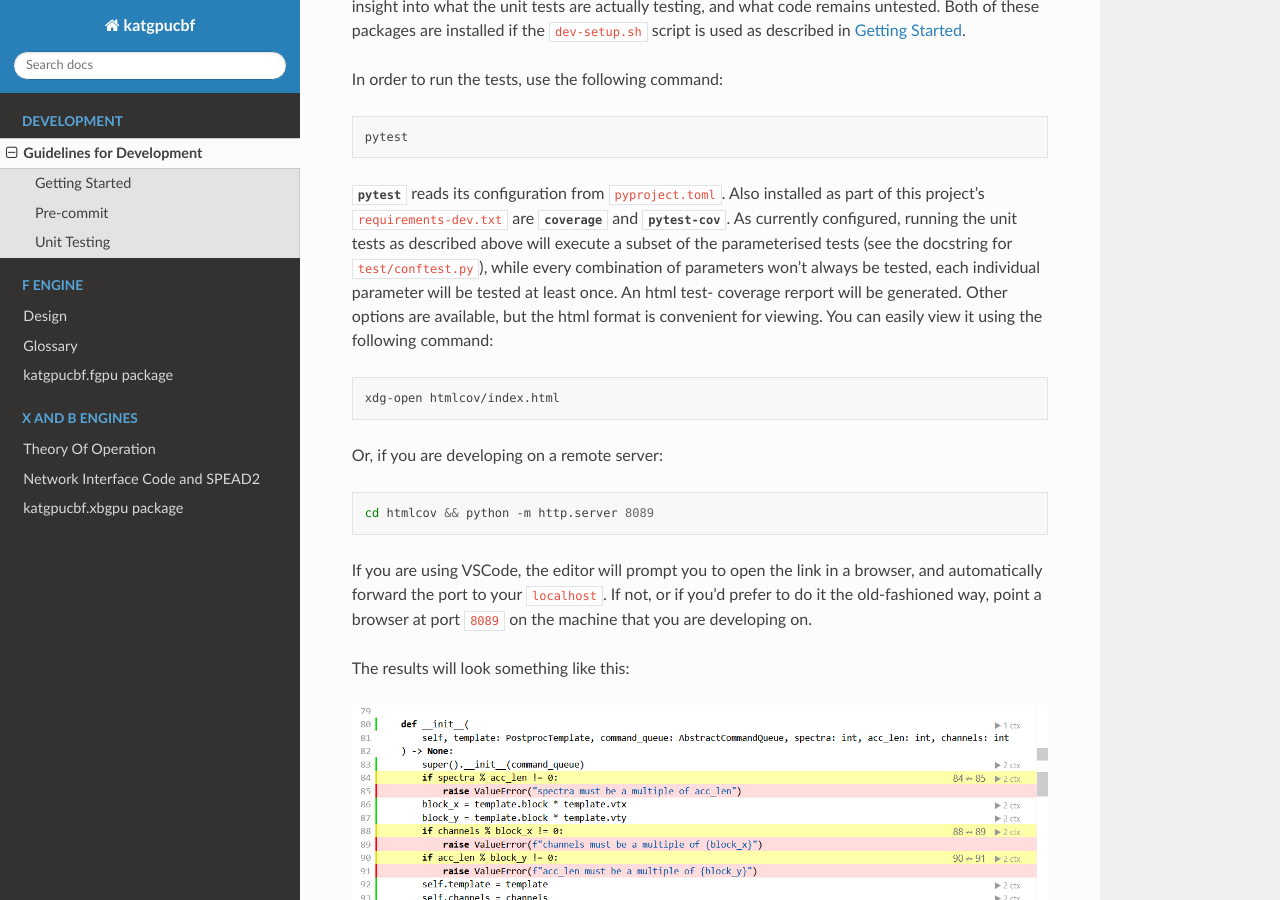
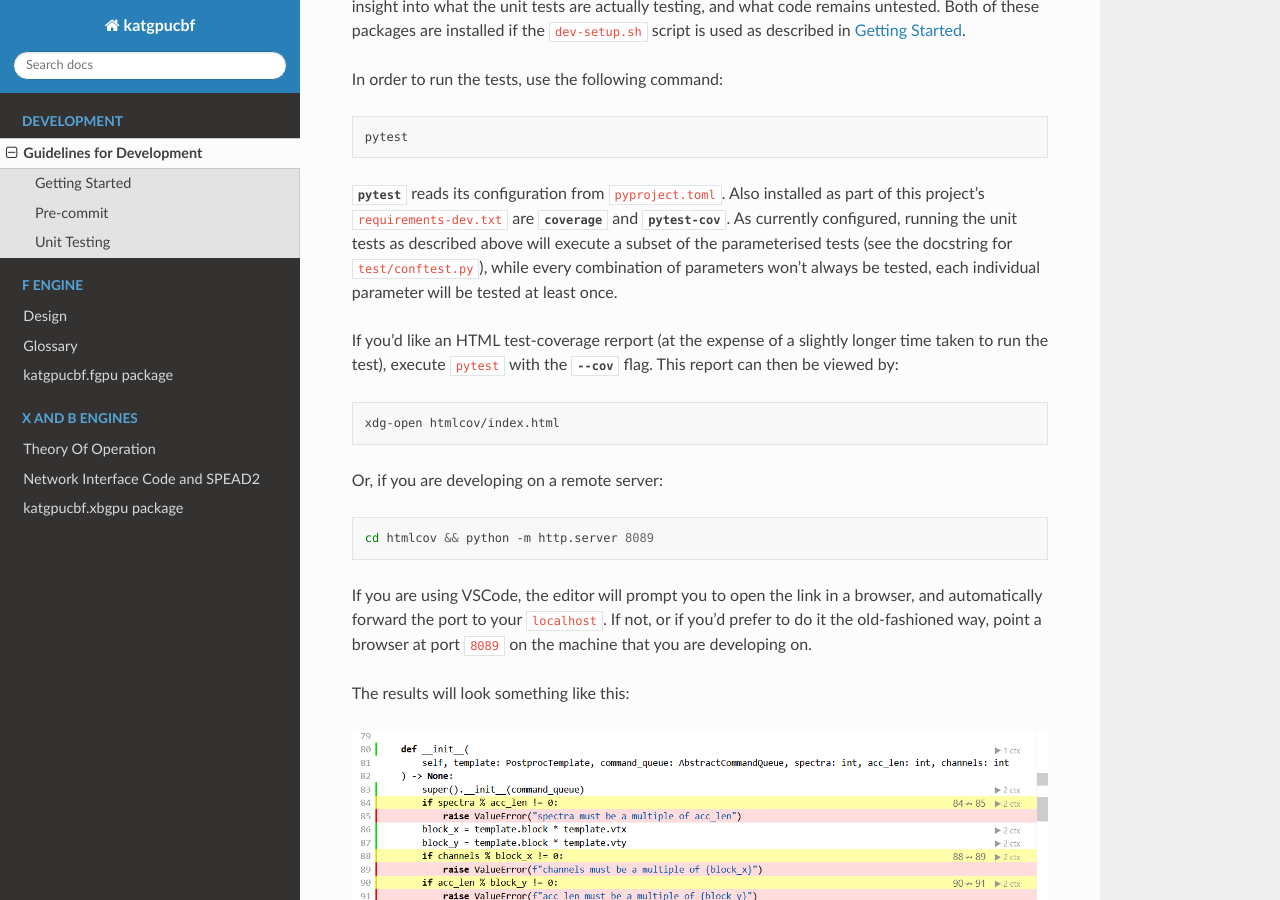
Before and after one commit to ska-sa/katgpucbf, a Sphinx documentation site: the page built from doc/dev-guide.rst, in a window 1280 px wide and 900 px high, scrolled down 1343 px. Built offline with Sphinx 7.4.7 and the Read the Docs theme 2.0.0, drawn with Linux system fonts in a browser that asks for light colours; the version number could not be read and is left out.

Commit message:
Update dev-guide to reflect optional --cov
Turns out it adds about a 30% overhead to test speed. So it seems
rational not to configure it to happen on every run.

```diff
--- a/doc/dev-guide.rst
+++ b/doc/dev-guide.rst
@@ -79,10 +79,11 @@ as part of this project's ``requirements-dev.txt`` are :mod:`.coverage` and
 :mod:`.pytest-cov`. As currently configured, running the unit tests as described
 above will execute a subset of the parameterised tests (see the docstring for
 ``test/conftest.py``), while every combination of parameters won't always be
-tested, each individual parameter will be tested at least once. An html test-
-coverage rerport will be generated. Other options are available, but the html
-format is convenient for viewing. You can easily view it using the following
-command:
+tested, each individual parameter will be tested at least once.
+
+If you'd like an HTML test-coverage rerport (at the expense of a slightly longer
+time taken to run the test), execute ``pytest`` with the :option:`--cov` flag.
+This report can then be viewed by:
 
 .. code-block:: bash
 
```
